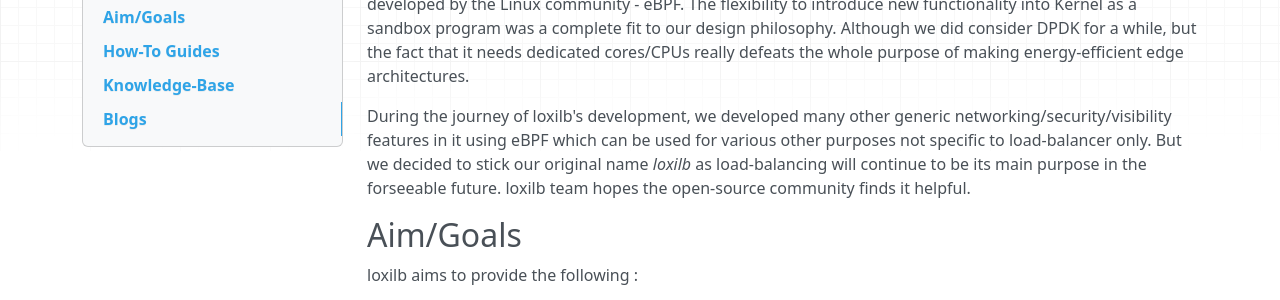
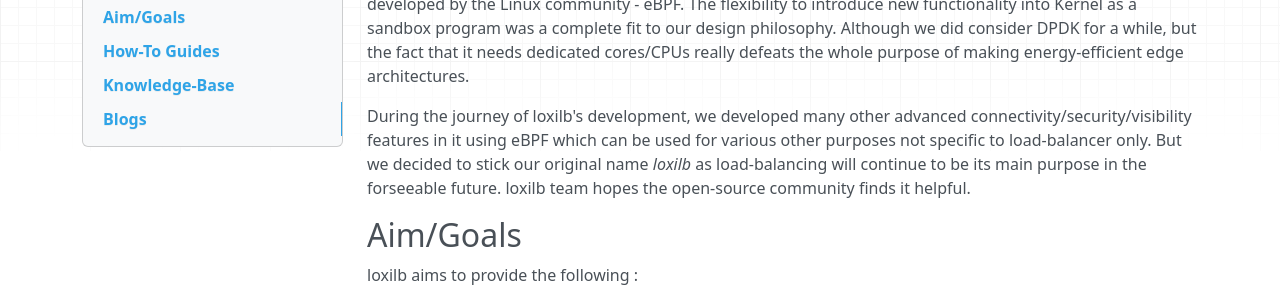
Before and after one commit to loxilb-io/loxilbdocs, an MkDocs documentation site: the page built from docs/index.md, in a window 1280 px wide and 900 px high, scrolled down 668 px. Shown: the part 155-455 px from the top of the window. Built offline with MkDocs 1.6.1, drawn with Linux system fonts in a browser that asks for light colours; nearby versions of some CDN libraries.

Commit message:
Update index.md

```diff
--- a/docs/index.md
+++ b/docs/index.md
@@ -14,7 +14,7 @@
 
 loxilb dev team was approached by many people who wanted to solve this problem. As a first step to solve the problem, it became apparent that networking stack provided by Linux kernel, although very solid,  really lacked the development process agility to quickly provide support for a wide variety of permutations and combinations of protocols and stateful load-balancing on them. Our search led us to the awesome tech developed by the Linux community - eBPF. The flexibility to introduce new functionality into Kernel as a sandbox program was a complete fit to our design philosophy. Although we did consider DPDK for a while, but the fact that it needs dedicated cores/CPUs really defeats the whole purpose of making energy-efficient edge architectures.
 
-During the journey of loxilb's development, we developed many other generic networking/security/visibility features in it using eBPF which can be used for various other purposes not specific to load-balancer only. But we decided to stick our original name *loxilb* as load-balancing will continue to be its main purpose in the forseeable future. loxilb team hopes the open-source community finds it helpful.
+During the journey of loxilb's development, we developed many other advanced connectivity/security/visibility features in it using eBPF which can be used for various other purposes not specific to load-balancer only. But we decided to stick our original name *loxilb* as load-balancing will continue to be its main purpose in the forseeable future. loxilb team hopes the open-source community finds it helpful.
 
 ## Aim/Goals
 
```
